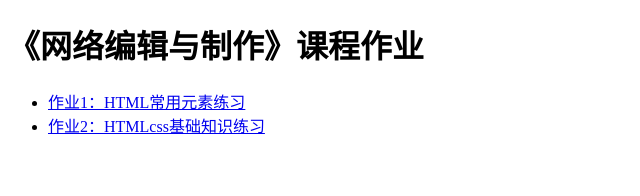
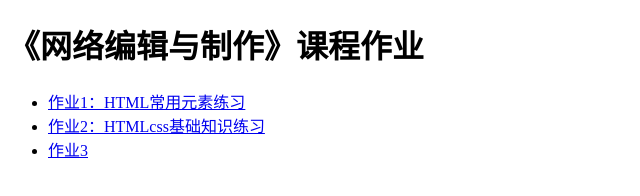
Before and after one commit to yitangxing/21new3, a plain HTML site: page index.html in a window 1280 px wide. Shown: the full height of the page, 0-640 px from the left. Drawn offline with Linux system fonts and the light colour scheme.

Commit message:
作业3修改

```diff
--- a/index.html
+++ b/index.html
@@ -10,6 +10,7 @@
    <ul>
     <li><a href="01-html.html">作业1：HTML常用元素练习</a></li>
     <li><a href="02-css.html">作业2：HTMLcss基础知识练习</a></li>
+    <li><a href="03-css.html">作业3</a></li>
    </ul>
 </body>
 </html>
```
